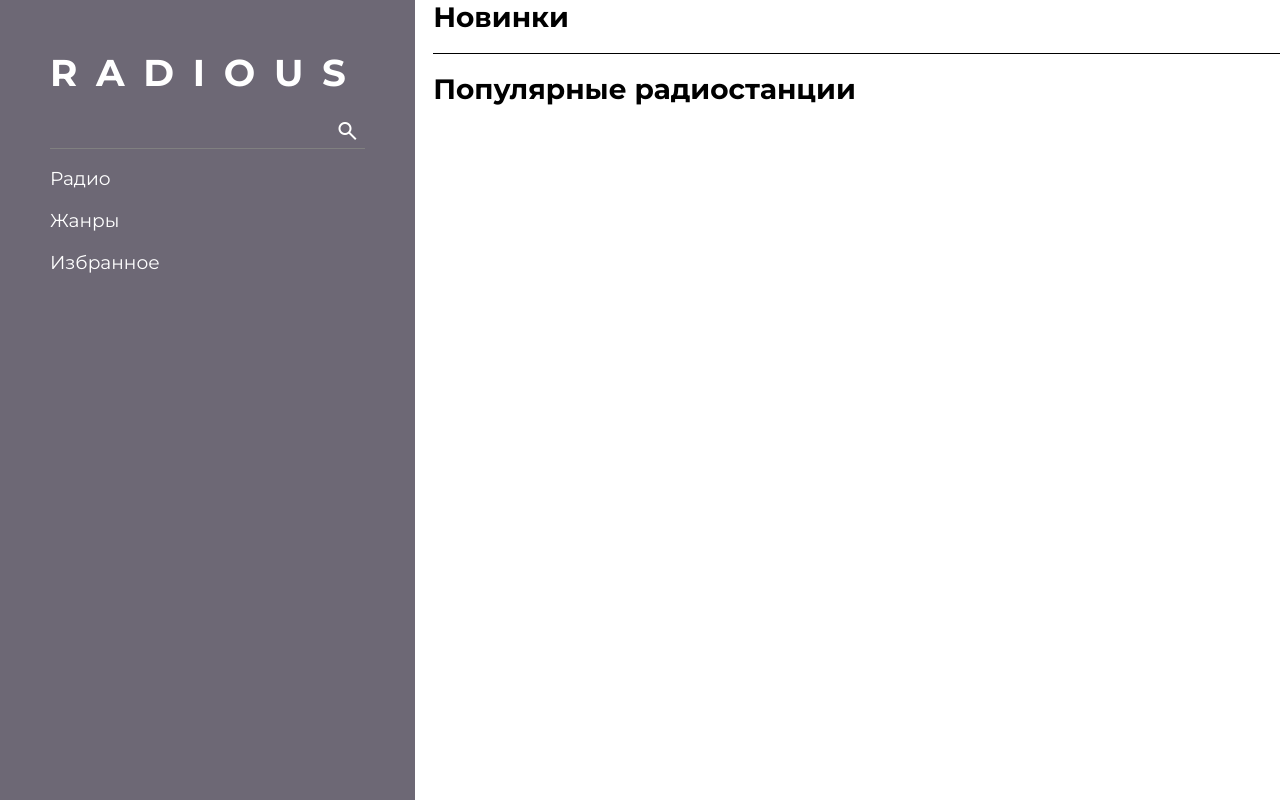
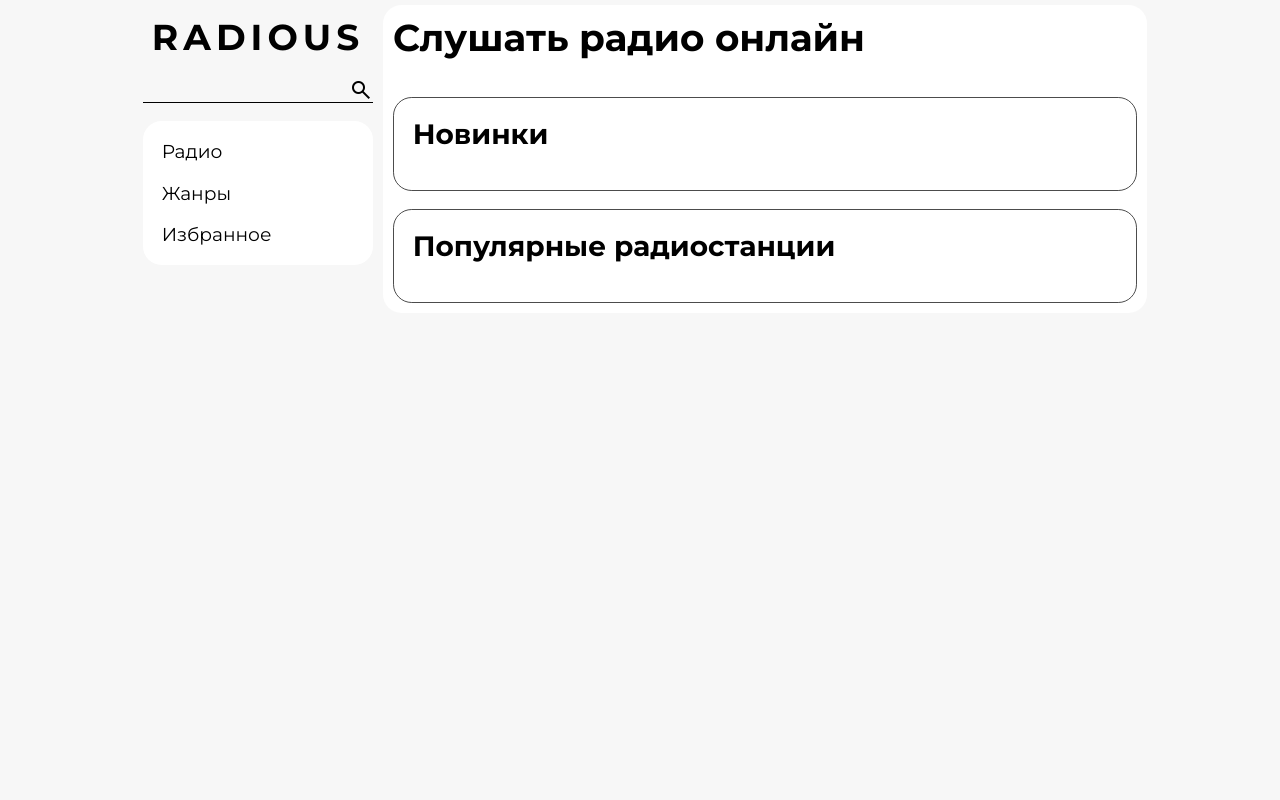
Before and after one commit to Deeerain/radious, a Django app: page / in a window 1280 px wide. Run offline with Django 4.2, Linux system fonts and the light colour scheme; data that the repository does not hold is empty.

Commit message:
[Redesign] Редизайн страниц

```diff
--- a/radio/static/radio/css/style.css
+++ b/radio/static/radio/css/style.css
@@ -5,6 +5,9 @@
 :root {
     font-family: 'Montserrat', sans-serif;
     font-size: 14pt;
+    --sidebar-size: 250px;
+    --background-color: rgb(247, 247, 247);
+    --foreground-color: rgb(255, 255, 255);
 }
 
 * {
@@ -15,252 +18,175 @@
     box-sizing: border-box;
 }
 
-body, html, .container {
+body,
+html
+{
     width: 100%;
     height: 100%;
-    overflow: hidden;
+    background-color: var(--background-color);
 }
 
-form {
+.input,
+.button {
+    outline: none;
+    border: none;
+    background: none;
+}
+
+.input:hover,
+.button:hover {
+    cursor: pointer;
+}
+
+.link {
+    text-decoration: none;
+    color: black;
+}
+
+.container {
+    display: flex;
+    flex-direction: row;
+    flex-wrap: wrap;
+    padding: 5px;
+    gap: 1rem;
+    width: 1024px;
+    margin: 0 auto;
+}
+
+.sidebar,
+.right {
+    padding: 10px;
+}
+
+.sidebar {
+    display: flex;
+    flex-direction: column;
+    position: fixed;
+    gap: 1rem;
+    width: var(--sidebar-size);
+}
+
+.branding {
+    text-align: center;
+    letter-spacing: 5px;
+    font-size: 18pt;
+    transition: all 0.5s;
+}
+
+.branding:hover {
+    letter-spacing: 7px;
+    transition: all 0.5s;
+}
+
+.branding__logo {
+    color: black;
+}
+
+.search_form {
+    display: flex;
+    border-bottom: 1px solid black;
+}
+
+.search_form__input {
+    flex-grow: 1;
+}
+
+.nav {
+    display: flex;
+    flex-direction: column;
+    justify-content: space-between;
+    gap: 1rem;
+    padding: 1rem;
+    border-radius: 1rem;
+    background-color: var(--foreground-color);
+}
+
+.nav__item--active {
+    border-bottom: 1px solid black;
+}
+
+.right {
+    display: flex;
+    flex-direction: column;
+    gap: 2rem;
+    background-color: var(--foreground-color);
+    border-radius: 1rem;
+    flex-grow: 1;
+    margin-left: var(--sidebar-size);
+}
+
+.content_header__heading,
+.content_header__description {
+    word-wrap: break-word;
+}
+
+.station_list {
     display: flex;
     flex-direction: column;
     gap: 1rem;
 }
 
-small {
-    color: grey;
+.station_list--horizontal {
+    flex-direction: row;
+    justify-content: space-between;
+    flex-wrap: wrap;
 }
 
-.block {
-    background-color: #7680b673;
-    padding: 1rem;
+.station_list__item {
+    display: flex;
+    flex-direction: row;
+    align-items: center;
+    justify-content: space-between;
+    gap: 1rem;
+    transition: 0.7s;
 }
 
+.station_list__item--vertical {
+    flex-direction: column;
+    width: 150px;
+    padding: 5px;
+}
 
-/* LIST */
-.list {
+.station_list__item:hover {
+    box-shadow: 0px 0px 14px 2px rgba(0, 0, 0, 0.7);
+    transition: 0.7s;
+}
+
+.radio-station__naming {
+    flex-grow: 1;
+}
+
+.station_assembly_list {
     display: flex;
     flex-direction: column;
     gap: 1rem;
 }
 
-.list.list-horizontal {
-    flex-direction: row;
-    flex-wrap: wrap;
+.station_assembly_list__item {
+    padding: 1rem;
+    border-radius: 1rem;
+    border: 1px solid rgba(0, 0, 0, 0.7);
 }
 
-.list.list-horizontal > .list-item {
-    border: none;
-}
-
-.list > .list-item {
-    display: flex;
-    flex-direction: row;
-    justify-content: space-between;
-    gap: 1rem;
-    align-items: center;
-    border-bottom: 1px solid black;
-}
-
-.list > .list-item:last-child {
-    border-bottom: none;
+.assembly__naming {
+    margin-bottom: 20px;
 }
 
 
-/* POPUP */
-.popup {
-    position: absolute;
-    top: 0;
-    left: 0;
-    width: 100%;
-    height: 100%;
-    background-color: rgba(0, 0, 0, 0.5);
-    display: flex;
-    flex-direction: column;
-    justify-content: center;
+@media screen and (max-width: 1024px) {
+    .container {
+        width: 100%;
+        flex-direction: column;
+        flex-wrap: wrap;
+    }
 }
 
-.popup .popup__content {
-    position: relative;
-    margin: 0 auto;
-    width: 50%;
-    background-color: white;
-    padding: 1rem;
-    position: relative;
-    border-radius: 1rem;
-}
-
-.popup .toggler {
-    position: absolute;
-    top: 0;
-    right: 0;
-    margin-bottom: -30px;
-}
-
-
-.container {
-    display: flex;
-    flex-direction: row;
-    justify-content: space-between;
-    gap: 1rem;
-}
-
-.container .right {
-    margin: 0 auto;
-    min-width: 1024px;
-}
-
-input,
-button {
-    border: none;
-    background: transparent;
-    padding: 5px;
-}
-
-input[type="submit"],
-.btn,
-button {
-    cursor: pointer;
-
-}
-
-input[type="text"],
-input[type="search"],
-input[type="email"] {
-    border-bottom: 1px solid grey;
-}
-
-header {
-    display: none;
-}
-
-aside,
-header {
-    background-color: #6d6875;
-}
-
-header #SearchBox {
-    display: none;
-}
-
-aside {
-    padding: 50px;
-    display: flex;
-    flex-direction: column;
-    gap: 1rem;
-}
-
-.logo a {
-    font-size: 28pt;
-    letter-spacing: 1rem;
-    color: white;
-}
-
-#SearchBox {
-    border-bottom: 1px solid grey;
-    display: flex;
-    flex-direction: row;
-    justify-content: space-between;
-}
-
-#SearchBox input[type="text"] {
-    width: 100%;
-    flex-grow: 1px;
-}
-
-#SearchBox > * {
-    color: white;
-}
-
-#SearchBox input {
-    border-bottom: none;
-}
-
-.nav {
-    display: flex;
-    flex-direction: column;
-    gap: 1rem;
-    list-style: none;
-}
-
-aside .nav .nav-item a {
-    color: white;
-}
-
-.nav .nav-item:hover {
-    margin-left: 5px;
-}
-
-.nav .nav-item a {
-    color: black;
-}
-
-
-/* RADIO STATION */
-.radio-station {
-    display: flex;
-    flex-direction: row;
-    justify-content: space-between;
-    gap: 1rem;
-}
-
-.radio-station .radio-station__content {
-    flex-grow: 1;
-    display: flex;
-    flex-direction: column;
-}
-
-
-/* RADIO LIST */
-.list > .radio-station h3 {
-    flex-grow: 1;
-}
-
-.list > .radio-station-block {
-    flex-direction: column;
-}
-
-
-/* FEEDBACK LIST */
-.list > .list-item.feedback {
-    display: block;
-    border: none;
-    border-radius: 1rem;
-    background-color: #e6e6e6;
-    padding: 10px;
-}
-
-.list > .list-item.feedback > *:first-child {
-    display: flex;
-    flex-direction: row;
-    justify-content: space-between;
-    margin-bottom: 5px;
-}
-
-
-/* OTHER */
-.hidden {
-    display: none;
-}
-
-
-/* MEDIA */
-@media screen and (max-width: 900px) {
-    .container .right {
+@media screen and (max-width: 660px) {
+    .right {
+        margin: 0;
+    }
+    .sidebar {
+        position: relative;
         width: 100%;
     }
-
-    aside {
-        display: none;
-    }
-
-    header {
-        display: flex;
-        width: 100%;
-        position: sticky;
-        flex-direction: row;
-        justify-content: center;
-        align-items: center;
-    }
-
 }
--- a/radio/templates/radio/base.html
+++ b/radio/templates/radio/base.html
@@ -6,7 +6,7 @@
     <meta charset="UTF-8">
     <meta http-equiv="X-UA-Compatible" content="IE=edge">
     <meta name="viewport" content="width=device-width, initial-scale=1.0">
-    <title>{% block title %}Radio{% endblock %}</title>
+    <title>{% block title %}Radious | {% block subtitle %}Главная{% endblock %}{% endblock %}</title>
     <link rel="stylesheet" href="https://fonts.googleapis.com/css2?family=Material+Symbols+Outlined:opsz,wght,FILL,GRAD@20..48,100..700,0..1,-50..200" />
     {% load static %}
     <link rel="shortcut icon" type="image/png" href="{% static 'favicon.ico' %}"/>
@@ -17,39 +17,18 @@
 <body>
     <div class="container">
         {% block sidebar %}
-        <aside>
-            <h2 class="logo"><a href="/">RADIOUS</a></h2>
-            {% block sidebar_content %}
-
-            <form id="SearchBox" method="get">
-                <input type="text" name="search" id="SearchInput">
-                <input type="submit" class="material-symbols-outlined" value="search" />
-            </form>
-
-            <ul class="nav">
-                <li class="nav-item"><a href="{% url 'radio:radio-list' %}">Радио</a></li>
-                <li class="nav-item"><a href="{% url 'radio:ganre-list' %}">Жанры</a></li>
-                <li class="nav-item"><a href="{% url 'radio:favorite-list' %}">Избранное</a></li>
-            </ul>
-            {% endblock %}
-        </aside>
+            {% include 'radio/sidebar.html' %}
         {% endblock %}
         <div class="right">
-            <header>
-                <button class="btn material-symbols-outlined" onclick="">menu</button>
-                <h2 class="logo"><a href="/">RADIOUS</a></h2>
-            </header>
-            <main>
+            <div class="content_header">
+                {% block content_header %}
+                {% endblock %}
+            </div>
+            <main class="main">
                 {% block content %}
                 {% endblock %}
             </main>
-            {% block footer %}
-            <footer>
-
-            </footer>
-            {% endblock %}
         </div>
-
 
         {% load static %}
         <script src="{% static 'radio/js/index.js' %}" type="module"></script>
--- a/radio/templates/radio/home.html
+++ b/radio/templates/radio/home.html
@@ -1,14 +1,18 @@
 {% extends 'radio/base.html' %}
 
 
+{% block content_header %}
+<h1 class="content_header__heading">Слушать радио онлайн</h1>
+{% endblock %}
+
 {% block content %}
 {% load radio %}
-<div class="list">
-    <div class="list-item list list-horizontal">
+<div class="station_assembly_list">
+    <div class="station_assembly_list__item assembly">
         {% include 'radio/inc_radio_list.html' with list_title='Новинки' object_list=object_list|newest %}
     </div>
 
-    <div class="list-item list list-horizontal">
+    <div class="station_assembly_list__item assembly">
         {% include 'radio/inc_radio_list.html' with list_title='Популярные радиостанции' object_list=object_list|popular:10 %}
     </div>
 </div>
--- a/radio/templates/radio/inc_radio_list.html
+++ b/radio/templates/radio/inc_radio_list.html
@@ -1,11 +1,9 @@
-<div class="list">
-    <h2>{{ list_title }}</h2>
-    <div class="list list-horizontal">
-        {% for item in object_list %}
-        <div class="list-item radio-station-block">
-            <img src="{{ item.preview.url }}" width="100" height="100">
-            <a href="{% url 'radio:radio-detail' slug=item.slug %}">{{ item.name }}</a>
-        </div>
-        {% endfor %}
+<h2 class="assembly__naming">{{ list_title }}</h2>
+<div class="station_list station_list--horizontal">
+    {% for item in object_list %}
+    <div class="station_list__item station_list__item--vertical radio-station">
+        <img class="radio-station__img" src="{{ item.preview.url }}" width="100" height="100">
+        <h4 class="radio-station__naming"><a class="link" href="{% url 'radio:radio-detail' slug=item.slug %}">{{ item.name }}</a></h4>
     </div>
+    {% endfor %}
 </div>
--- /dev/null
+++ b/radio/templates/radio/sidebar.html
@@ -0,0 +1,21 @@
+<aside class="sidebar">
+    <div class="branding">
+        <h2 class="branding__logo"><a class="link" href="/">RADIOUS</a></h2>
+    </div>
+    {% block sidebar_content %}
+
+    <form class="form search_form" id="SearchBox" method="get">
+        <input class="input search_form__input" type="text" name="search" id="SearchInput">
+        <input class="input material-symbols-outlined" type="submit" value="search" />
+    </form>
+
+    <nav class="nav">
+        {% url 'radio:radio-list' as radio_list_url %}
+        <div class="nav__item {% if radio_list_url == request.path %} nav__item--active {% endif %}"><a class="link" href="{{ radio_list_url }}">Радио</a></div>
+        {% url 'radio:ganre-list' as ganre_list_url %}
+        <div class="nav__item {% if ganre_list_url == request.path %} nav__item--active {% endif %}"><a class="link" href="{{ ganre_list_url }}">Жанры</a></div>
+        {% url 'radio:favorite-list' as favorite_list_url %}
+        <div class="nav__item {% if favorite_list_url == request.path %} nav__item--active {% endif %}"><a class="link" href="{{ favorite_list_url }}">Избранное</a></div>
+    </nav>
+    {% endblock %}
+</aside>
```
Also changed, not shown: radio/templates/radio/ganre_list.html (+6 -1 lines), radio/templates/radio/radio_list.html (+16 -12 lines).
